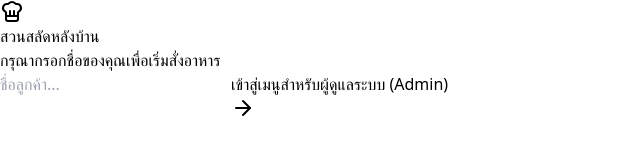
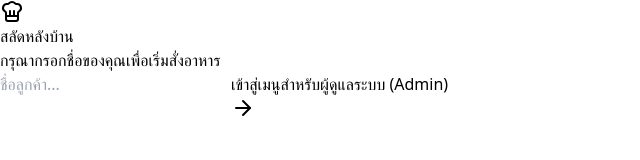
Before and after one commit to mormilkx-design/miang-order, a React (Vite) app: page / in a window 1280 px wide. Shown: the top 160 px of the page, without its empty margins (0-640 px from the left). Built offline with nearby package versions, Linux system fonts and the light colour scheme.

Commit message:
Update App.jsx

```diff
--- a/src/App.jsx
+++ b/src/App.jsx
@@ -18,6 +18,7 @@ const MENU_ITEMS = [
 const ADDONS = [
   { id: 'a1', name: 'เพิ่มปลาทู', price: 20 },
   { id: 'a2', name: 'เพิ่มหมูกรอบ', price: 20 },
+  { id: 'a3', name: 'เพิ่มกุ้ง', price: 20 },
   { id: 'a4', name: 'เพิ่มน้ำจิ้มเมี่ยง (กระปุก)', price: 10 },
   { id: 'a5', name: 'เพิ่มน้ำยำขนมจีน (กระปุก)', price: 10 },
 ];
@@ -211,7 +212,7 @@ export default function App() {
       <div className="min-h-screen bg-green-50 flex items-center justify-center p-4 font-sans">
         <div className="bg-white rounded-2xl shadow-xl w-full max-w-md p-8 text-center border-t-8 border-green-600">
           <ChefHat className="w-20 h-20 mx-auto text-green-600 mb-4" />
-          <h1 className="text-3xl font-bold text-gray-800 mb-2">สวนสลัดหลังบ้าน</h1>
+          <h1 className="text-3xl font-bold text-gray-800 mb-2">สลัดหลังบ้าน</h1>
           <p className="text-gray-500 mb-8">กรุณากรอกชื่อของคุณเพื่อเริ่มสั่งอาหาร</p>
           <input type="text" placeholder="ชื่อลูกค้า..." className="w-full px-4 py-3 rounded-lg border-2 border-green-200 focus:border-green-500 focus:outline-none mb-4 text-lg" value={customerName} onChange={(e) => setCustomerName(e.target.value)} />
           <button disabled={!customerName.trim()} onClick={() => setCurrentView('customer')} className="w-full bg-green-600 hover:bg-green-700 text-white font-bold py-3 px-4 rounded-lg transition disabled:opacity-50 flex items-center justify-center gap-2">
@@ -445,7 +446,7 @@ export default function App() {
       <header className="bg-white shadow-sm sticky top-0 z-10">
         <div className="max-w-4xl mx-auto px-4 py-4 flex justify-between items-center">
           <div>
-            <h1 className="text-xl font-bold text-green-700 flex items-center gap-2"><ChefHat className="w-6 h-6" /> สวนสลัดหลังบ้าน</h1>
+            <h1 className="text-xl font-bold text-green-700 flex items-center gap-2"><ChefHat className="w-6 h-6" /> สลัดหลังบ้าน</h1>
             <p className="text-sm text-gray-500">สวัสดี, คุณ {customerName}</p>
           </div>
           <div className="flex items-center gap-4">
```
